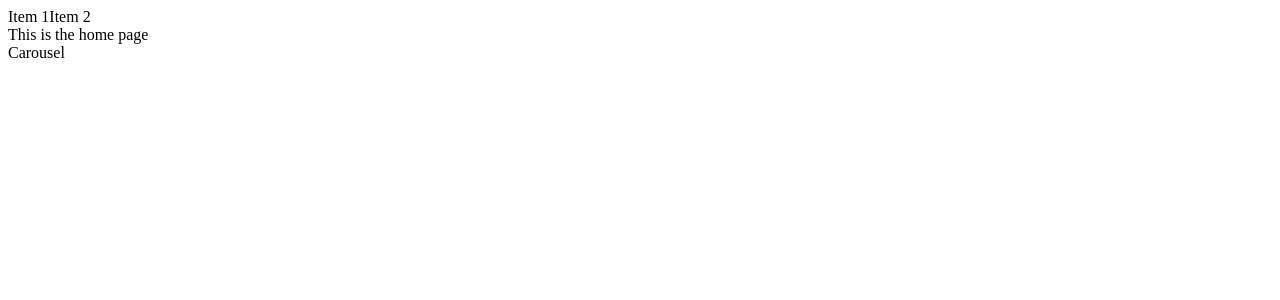
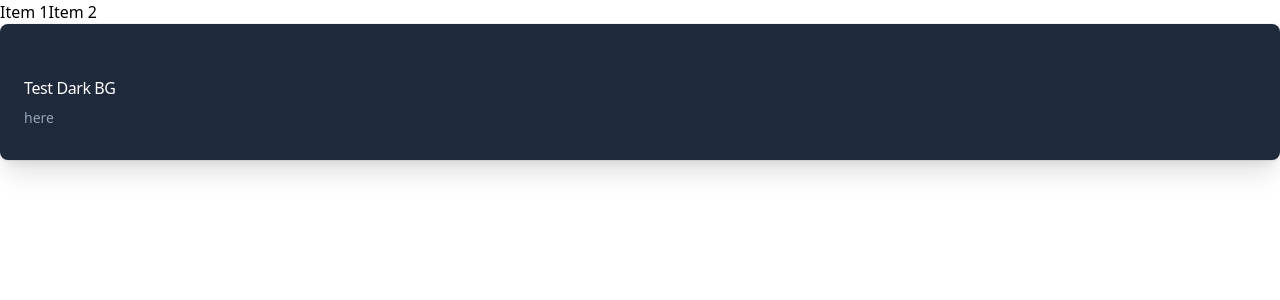
Before and after one commit to joffutt-dev/sully-dev, a React (Vite) app: page / in a window 1280 px wide. Shown: the top 300 px of the page. Built offline with nearby package versions, Linux system fonts and the light colour scheme.

Commit message:
initial tailwind set up

```diff
--- a/index.html
+++ b/index.html
@@ -4,6 +4,7 @@
     <meta charset="UTF-8" />
     <link rel="icon" type="image/svg+xml" href="/vite.svg" />
     <meta name="viewport" content="width=device-width, initial-scale=1.0" />
+    <!-- <link href="/src/styles/tailwind.css" rel="stylesheet"> -->
     <title>Sully Dev</title>
   </head>
   <body>
--- a/package.json
+++ b/package.json
@@ -16,12 +16,15 @@
     "@types/react": "^18.3.12",
     "@types/react-dom": "^18.3.1",
     "@vitejs/plugin-react": "^4.3.4",
+    "autoprefixer": "^10.4.20",
     "eslint": "^9.16.0",
     "eslint-plugin-react": "^7.37.2",
     "globals": "^15.13.0",
     "husky": "^9.1.7",
     "lint-staged": "^15.2.10",
+    "postcss": "^8.4.49",
     "prettier": "3.4.1",
+    "tailwindcss": "^3.4.17",
     "typescript": "^5.7.2",
     "typescript-eslint": "^8.16.0",
     "vite": "^6.0.1"
--- /dev/null
+++ b/postcss.config.cjs
@@ -0,0 +1,7 @@
+/* eslint-disable no-undef */
+module.exports = {
+  plugins: {
+    tailwindcss: {},
+    autoprefixer: {},
+  },
+}
--- a/src/App.tsx
+++ b/src/App.tsx
@@ -1,12 +1,11 @@
 import { Header } from "./components/Header";
 import { SullyRouter } from "./containers/SullyRouter";
-import "./styles/mainStyles.css";
 
 export function App() {
   return (
-    <>
+    <div className="dark">
       <Header />
       <SullyRouter />
-    </>
+    </div>
   );
 }
--- a/src/containers/Home.tsx
+++ b/src/containers/Home.tsx
@@ -1,8 +1,12 @@
 export function Home() {
   return (
     <div>
-      This is the home page
-      <div>Carousel</div>
+      <div className="bg-white dark:bg-slate-800 rounded-lg px-6 py-8 ring-1 ring-slate-900/5 shadow-xl">
+        <h3 className="text-slate-900 dark:text-white mt-5 text-base font-medium tracking-tight">
+          Test Dark BG
+        </h3>
+        <p className="text-slate-500 dark:text-slate-400 mt-2 text-sm">here</p>
+      </div>
     </div>
   );
 }
--- a/src/main.tsx
+++ b/src/main.tsx
@@ -1,6 +1,7 @@
 import { StrictMode } from "react";
 import { createRoot } from "react-dom/client";
 import { App } from "./App";
+import "./styles/tailwind.css";
 
 createRoot(document.getElementById("root")!).render(
   <StrictMode>
--- a/src/styles/mainStyles.css
+++ /dev/null
@@ -1,3 +0,0 @@
-/* body {
-  width: 2000px;
-} */
--- /dev/null
+++ b/src/styles/tailwind.css
@@ -0,0 +1,5 @@
+@import "tailwindcss/base";
+
+@import "tailwindcss/components";
+
+@import "tailwindcss/utilities";
--- /dev/null
+++ b/tailwind.config.ts
@@ -0,0 +1,13 @@
+import type { Config } from 'tailwindcss'
+
+export default {
+  darkMode: 'selector',
+  content: [
+    "./index.html",
+    "src/**/*.{js,ts,jsx,tsx}",
+  ],
+  theme: {
+    extend: {},
+  },
+  plugins: [],
+} satisfies Config
```
Also changed, not shown: 1 other file (tests, documents, lock files or other folders).
